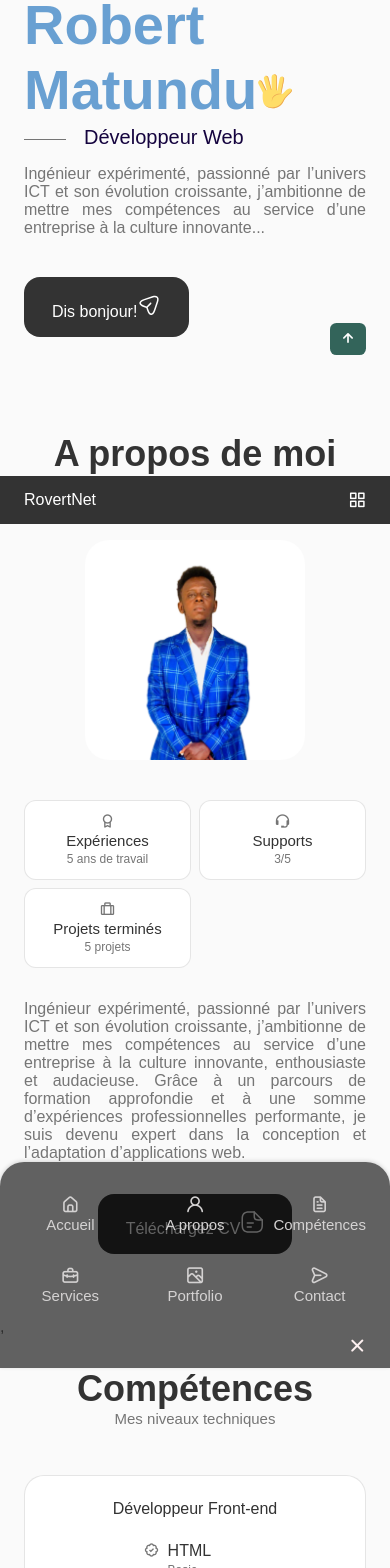
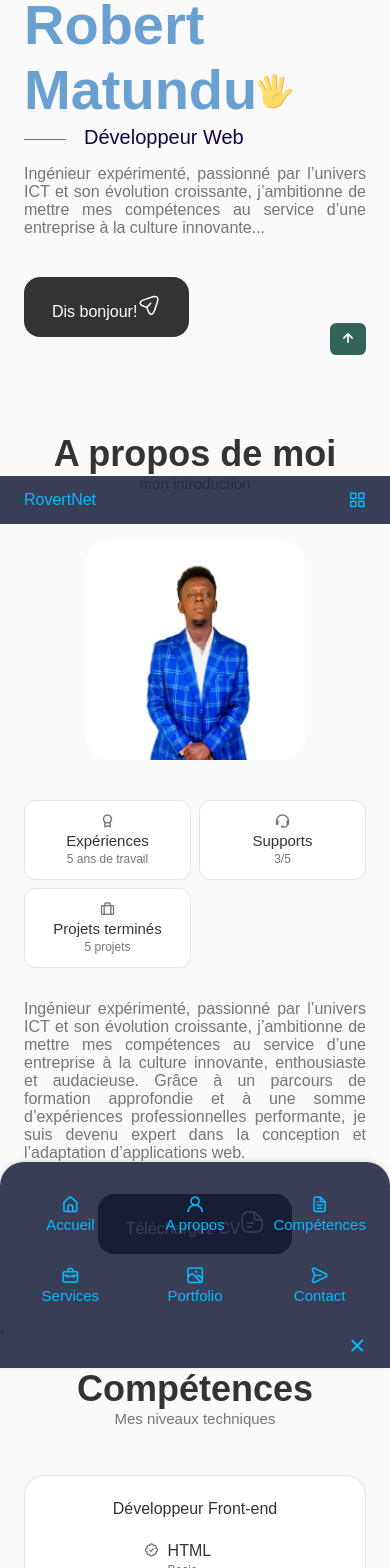
Before and after one commit to rovertnet/mon_portfolio, a React (Create React App) app: page / in a window 390 px wide. Shown: the part 320-1888 px from the top of the page. Built offline with nearby package versions, Linux system fonts and the light colour scheme.

Commit message:
modify ...

```diff
--- a/src/composants/header/Header.css
+++ b/src/composants/header/Header.css
@@ -4,7 +4,7 @@
     top: 0;
     left: 0;
     z-index: var(--z-fixed);
-    background-color: rgba(18, 26, 55, 0.986);
+    background-color: rgba(18, 26, 55, 0.834);
 }
 
 .nav{
@@ -42,6 +42,7 @@
 }
 
 .active-link,
+.nav_icon,
 .nav_link:hover{
     color: rgb(246, 246, 250);
 }
@@ -55,7 +56,7 @@
     .header{
         top: initial;
         bottom: 0;
-        background-color: var(--title-color);
+        background-color: rgba(18, 26, 55, 0.834);
     }
     .nav{
         height: var(--header-height);
@@ -65,7 +66,7 @@
         bottom: -100%;
         left: 0;
         width: 100%;
-        background-color: #0000009c;
+        background-color: rgba(18, 26, 55, 0.834);
         padding: 2rem 1.5rem 4rem;
         box-shadow: 0 -1px 4px rgba(0, 0, 0, 0.15);
         border-radius: 1.5rem 1.5rem 0 0;
@@ -88,26 +89,27 @@
         bottom: .5rem;
         font-size: 1.5rem;
         cursor: pointer;
-        color: #fdf0f0;
+        color: rgb(8, 185, 255);
     }
     .nav_close:hover{
-        color: var(--title-color-dark);
+        color: var(--container-color);
     }
     .nav_toggle{
         font-size: 1.1rem;
         cursor: pointer;
-        color: var(--container-color);
+        color: rgb(8, 185, 255);
     }
     .nav_logo{
-        color: var(--container-color);
+        color: rgb(8, 185, 255);
     }
     .nav_toggle,
     .nav_icon,
     .nav_close{
         display: block;
     }
+    .nav_icon,
     .nav_link {
-        color: #d4d2d2;
+        color: rgb(8, 185, 255);
     }
 }
 @media screen and (max-width: 350px) {
```
